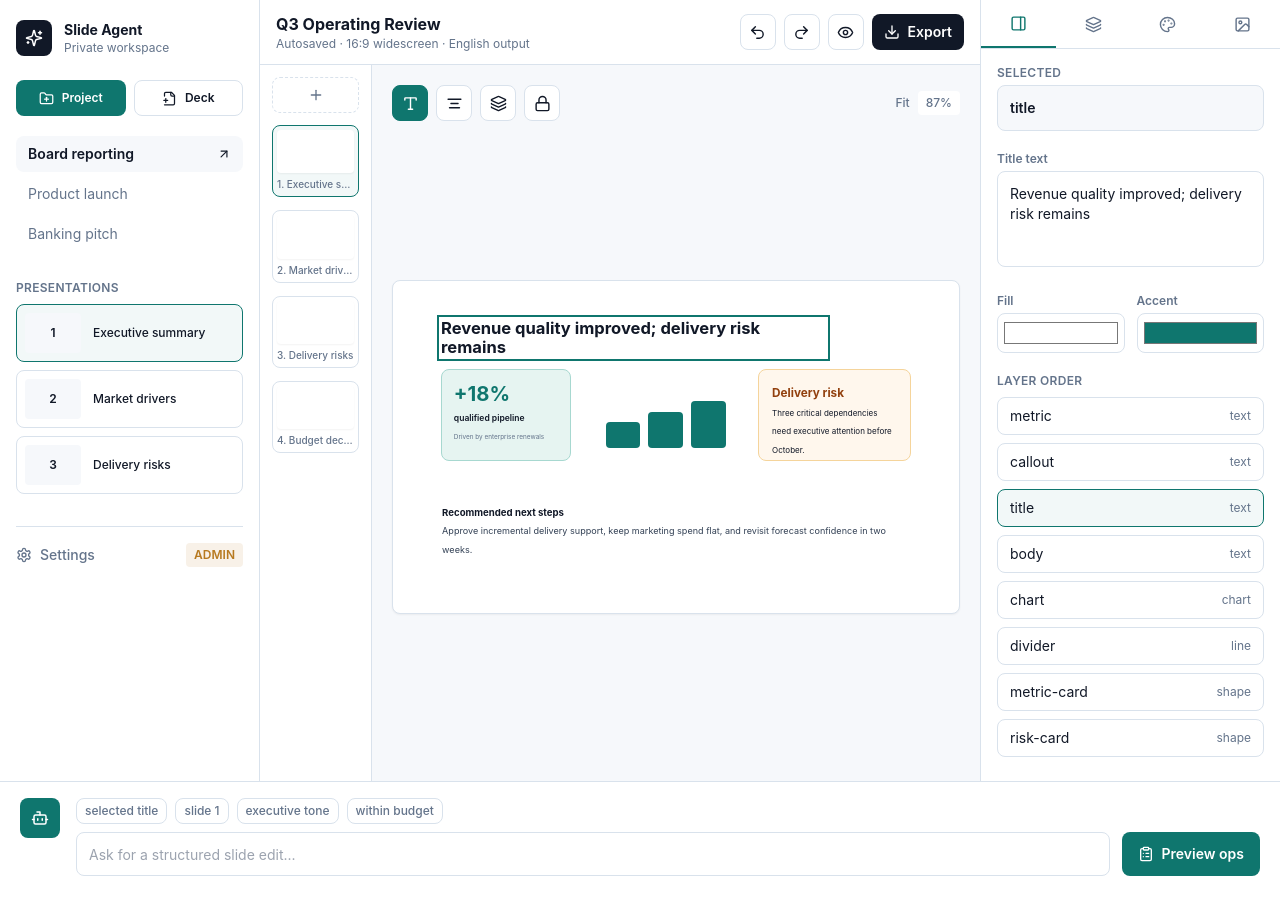
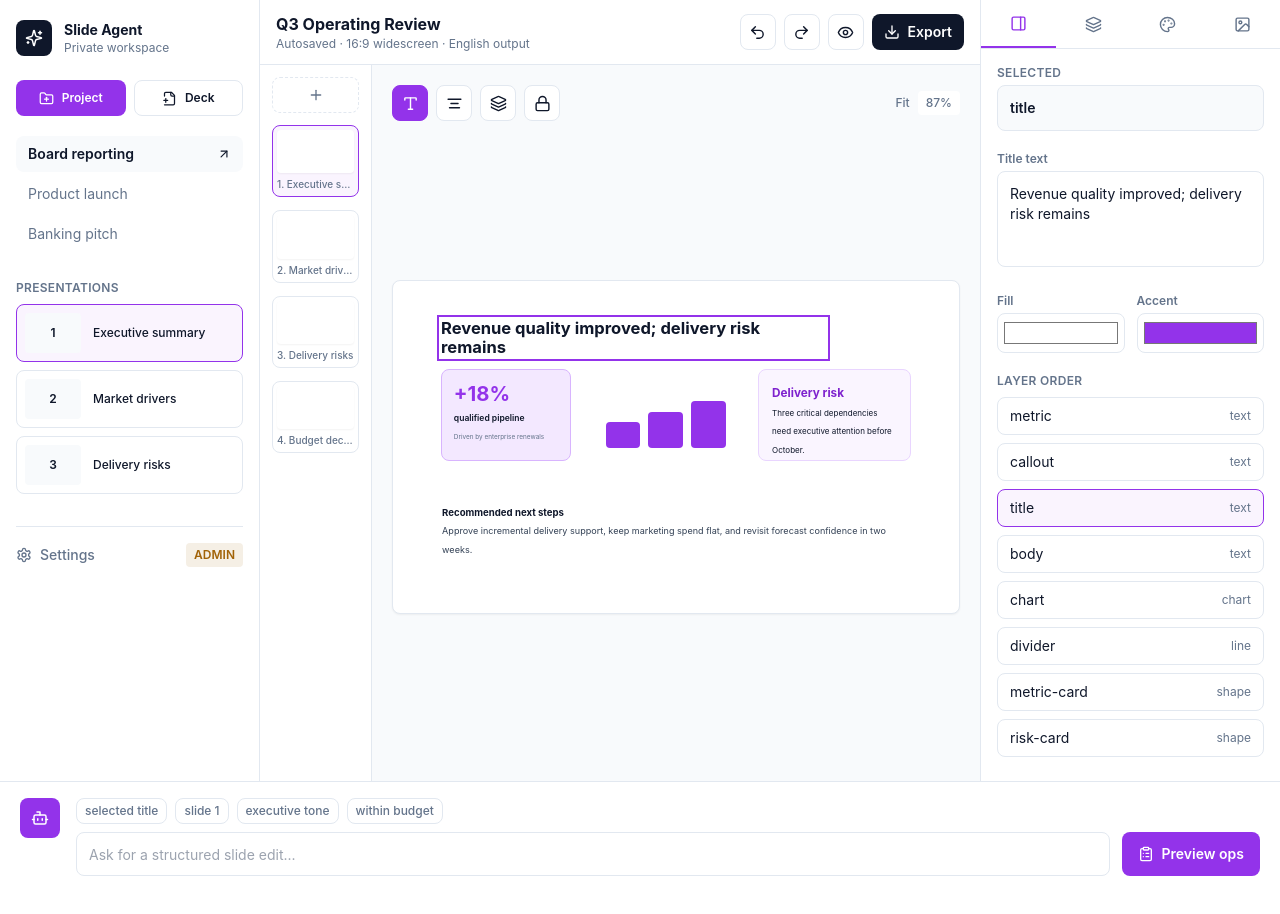
Before and after one commit to marcel-breuer/slide-agent, a Next.js app in the folder apps/web/: page /app/presentations/1/editor in a window 1280 px wide. Shown: the top 914 px of the page. Built offline with nearby package versions, Linux system fonts and the light colour scheme.

Commit message:
style(ui): align colors with webguard palette

```diff
--- a/apps/web/src/app/globals.css
+++ b/apps/web/src/app/globals.css
@@ -4,13 +4,15 @@
 
 :root {
   color-scheme: light;
-  --background: #f6f8fb;
+  --background: #f8fafc;
   --surface: #ffffff;
-  --ink: #111827;
+  --ink: #0f172a;
   --muted: #64748b;
-  --line: #d9e2ec;
-  --teal: #0f766e;
-  --amber: #b7791f;
+  --line: #e2e8f0;
+  --primary: #9333ea;
+  --primary-strong: #7e22ce;
+  --accent: #7c3aed;
+  --warning: #a16207;
 }
 
 * {
@@ -42,7 +44,7 @@ input:focus-visible,
 textarea:focus-visible,
 select:focus-visible,
 a:focus-visible {
-  outline: 2px solid var(--teal);
+  outline: 2px solid var(--primary);
   outline-offset: 2px;
 }
 
--- a/apps/web/src/components/editor-shell.tsx
+++ b/apps/web/src/components/editor-shell.tsx
@@ -57,7 +57,7 @@ function IconButton({
       title={label}
       aria-label={label}
       className={`grid h-9 w-9 place-items-center rounded-app border text-sm transition ${
-        active ? "border-teal bg-teal text-white" : "border-line bg-white text-ink hover:border-teal"
+        active ? "border-primary bg-primary text-white" : "border-line bg-white text-ink hover:border-primary"
       }`}
     >
       {children}
@@ -127,7 +127,7 @@ export function EditorShell() {
         </div>
 
         <div className="mb-5 grid grid-cols-2 gap-2">
-          <button className="flex h-9 items-center justify-center gap-2 rounded-app bg-teal px-3 text-xs font-semibold text-white">
+          <button className="flex h-9 items-center justify-center gap-2 rounded-app bg-primary px-3 text-xs font-semibold text-white">
             <FolderPlus size={15} />
             Project
           </button>
@@ -158,7 +158,7 @@ export function EditorShell() {
               <button
                 key={item}
                 className={`flex w-full items-center gap-3 rounded-app border p-2 text-left ${
-                  index === 0 ? "border-teal bg-teal/5" : "border-line bg-white"
+                  index === 0 ? "border-primary bg-primary/5" : "border-line bg-white"
                 }`}
               >
                 <span className="grid h-10 w-14 place-items-center rounded bg-canvas text-xs font-semibold">
@@ -175,7 +175,7 @@ export function EditorShell() {
             <Settings size={16} />
             Settings
           </button>
-          <span className="rounded bg-amber/10 px-2 py-1 text-xs font-semibold text-amber">ADMIN</span>
+          <span className="rounded bg-warning/10 px-2 py-1 text-xs font-semibold text-warning">ADMIN</span>
         </div>
       </aside>
 
@@ -212,7 +212,7 @@ export function EditorShell() {
                 <button
                   key={label}
                   className={`w-full rounded-app border p-1 text-left ${
-                    index === 0 ? "border-teal bg-teal/5" : "border-line bg-white"
+                    index === 0 ? "border-primary bg-primary/5" : "border-line bg-white"
                   }`}
                 >
                   <div className="aspect-video rounded bg-white shadow-sm" />
@@ -267,7 +267,7 @@ export function EditorShell() {
               aria-label={String(tab)}
               onClick={() => setInspectorTab(tab)}
               className={`grid h-12 place-items-center ${
-                inspectorTab === tab ? "border-b-2 border-teal text-teal" : "text-muted"
+                inspectorTab === tab ? "border-b-2 border-primary text-primary" : "text-muted"
               }`}
             >
               <Icon size={17} />
@@ -301,7 +301,7 @@ export function EditorShell() {
             </label>
             <label className="block">
               <span className="mb-1 block text-xs font-semibold text-muted">Accent</span>
-              <input type="color" className="h-10 w-full rounded-app border border-line bg-white p-1" defaultValue="#0f766e" />
+              <input type="color" className="h-10 w-full rounded-app border border-line bg-white p-1" defaultValue="#9333ea" />
             </label>
           </div>
 
@@ -315,7 +315,7 @@ export function EditorShell() {
                   key={element.id}
                   onClick={() => setSelectedElementId(element.id)}
                   className={`mb-2 flex w-full items-center justify-between rounded-app border px-3 py-2 text-sm ${
-                    selectedElementId === element.id ? "border-teal bg-teal/5" : "border-line"
+                    selectedElementId === element.id ? "border-primary bg-primary/5" : "border-line"
                   }`}
                 >
                   <span>{element.semanticRole}</span>
@@ -328,7 +328,7 @@ export function EditorShell() {
 
       <section className="col-span-3 border-t border-line bg-white px-5 py-4 max-[960px]:col-span-1">
         <div className="flex h-full items-start gap-4">
-          <div className="grid h-10 w-10 shrink-0 place-items-center rounded-app bg-teal text-white">
+          <div className="grid h-10 w-10 shrink-0 place-items-center rounded-app bg-primary text-white">
             <Bot size={18} />
           </div>
           <div className="min-w-0 flex-1">
@@ -346,7 +346,7 @@ export function EditorShell() {
                 placeholder="Ask for a structured slide edit..."
                 className="h-11 min-w-0 flex-1 rounded-app border border-line px-3 text-sm"
               />
-              <button className="flex h-11 items-center gap-2 rounded-app bg-teal px-4 text-sm font-semibold text-white">
+              <button className="flex h-11 items-center gap-2 rounded-app bg-primary px-4 text-sm font-semibold text-white">
                 <ClipboardList size={16} />
                 Preview ops
               </button>
--- a/apps/web/src/components/simple-route-page.tsx
+++ b/apps/web/src/components/simple-route-page.tsx
@@ -15,7 +15,7 @@ export function SimpleRoutePage({
         <div className="mb-4 flex items-center justify-between">
           <h1 className="text-2xl font-bold text-ink">{title}</h1>
           {protectedRoute ? (
-            <span className="rounded-app bg-teal/10 px-2 py-1 text-xs font-semibold text-teal">Protected</span>
+            <span className="rounded-app bg-primary/10 px-2 py-1 text-xs font-semibold text-primary">Protected</span>
           ) : null}
         </div>
         <p className="text-sm leading-6 text-muted">{description}</p>
--- a/apps/web/tailwind.config.ts
+++ b/apps/web/tailwind.config.ts
@@ -5,12 +5,14 @@ const config: Config = {
   theme: {
     extend: {
       colors: {
-        ink: "#111827",
+        ink: "#0f172a",
         muted: "#64748b",
-        line: "#d9e2ec",
-        canvas: "#f6f8fb",
-        teal: "#0f766e",
-        amber: "#b7791f"
+        line: "#e2e8f0",
+        canvas: "#f8fafc",
+        primary: "#9333ea",
+        "primary-strong": "#7e22ce",
+        accent: "#7c3aed",
+        warning: "#a16207"
       },
       borderRadius: {
         app: "8px"
--- a/packages/presentation-renderer/src/index.tsx
+++ b/packages/presentation-renderer/src/index.tsx
@@ -180,7 +180,7 @@ function renderElement(element: SlideElement): ReactElement | null {
               style={{
                 flex: 1,
                 height: `${Math.max(5, Math.min(100, value))}%`,
-                background: "#0f766e",
+                background: "#9333ea",
                 borderRadius: 4
               }}
             />
@@ -207,7 +207,7 @@ export function SlideRenderer({
         ...slideStyle,
         background: slide.background.color,
         fontFamily: presentation.theme.fonts.body,
-        color: presentation.theme.colors.text ?? "#111827"
+        color: presentation.theme.colors.text ?? "#0f172a"
       }}
     >
       {slide.elements
@@ -222,7 +222,7 @@ export function SlideRenderer({
             onPointerDown={() => onElementPointerDown?.(element.id)}
             style={{
               ...elementFrameStyle(element),
-              outline: selected.has(element.id) ? "2px solid #0f766e" : "1px solid transparent",
+              outline: selected.has(element.id) ? "2px solid #9333ea" : "1px solid transparent",
               outlineOffset: 2
             }}
           >
--- a/packages/presentation-schema/src/index.ts
+++ b/packages/presentation-schema/src/index.ts
@@ -40,7 +40,7 @@ export const TextRunSchema = z.object({
   fontWeight: z.enum(["400", "500", "600", "700"]).default("400"),
   italic: z.boolean().default(false),
   underline: z.boolean().default(false),
-  color: ColorSchema.default("#111827"),
+  color: ColorSchema.default("#0f172a"),
   hyperlink: z.string().url().optional()
 });
 export type TextRun = z.infer<typeof TextRunSchema>;
@@ -72,7 +72,7 @@ const ShapeElementSchema = ElementBaseSchema.extend({
   type: z.literal("shape"),
   shape: z.enum(["rectangle", "roundedRectangle", "ellipse", "triangle", "chevron", "callout", "hexagon"]),
   fill: ColorSchema.default("#ffffff"),
-  borderColor: ColorSchema.default("#d9e2ec"),
+  borderColor: ColorSchema.default("#e2e8f0"),
   borderWidth: z.number().min(0).max(20).default(1)
 });
 
@@ -95,13 +95,13 @@ const IconElementSchema = ElementBaseSchema.extend({
   type: z.literal("icon"),
   icon: z.string().min(1),
   svg: z.string().optional(),
-  color: ColorSchema.default("#111827"),
+  color: ColorSchema.default("#0f172a"),
   strokeWidth: z.number().min(0.5).max(6).default(2)
 });
 
 const LineElementSchema = ElementBaseSchema.extend({
   type: z.enum(["line", "arrow"]),
-  stroke: ColorSchema.default("#111827"),
+  stroke: ColorSchema.default("#0f172a"),
   strokeWidth: z.number().min(0.5).max(20).default(2),
   start: z.object({ x: z.number(), y: z.number() }),
   end: z.object({ x: z.number(), y: z.number() })
@@ -111,7 +111,7 @@ const TableElementSchema = ElementBaseSchema.extend({
   type: z.literal("table"),
   rows: z.array(z.array(z.string())).min(1),
   headerRows: z.number().int().min(0).default(1),
-  borderColor: ColorSchema.default("#d9e2ec")
+  borderColor: ColorSchema.default("#e2e8f0")
 });
 
 const ChartElementSchema = ElementBaseSchema.extend({
--- a/packages/testing/src/index.ts
+++ b/packages/testing/src/index.ts
@@ -9,7 +9,7 @@ export function makeTestPresentation(overrides: Partial<PresentationDocument> =
     locale: "en",
     format: "WIDE_16_9",
     theme: {
-      colors: { text: "#111827", primary: "#0f766e" },
+      colors: { text: "#0f172a", primary: "#9333ea" },
       fonts: { heading: "Inter", body: "Inter" }
     },
     metadata: { createdAt: now, updatedAt: now, ownerId: "test-user" },
```
Also changed, not shown: apps/web/src/lib/sample-presentation.ts (+14 -14 lines), packages/design-system/src/index.ts (+7 -5 lines), 1 other file (tests, documents, lock files or other folders).
